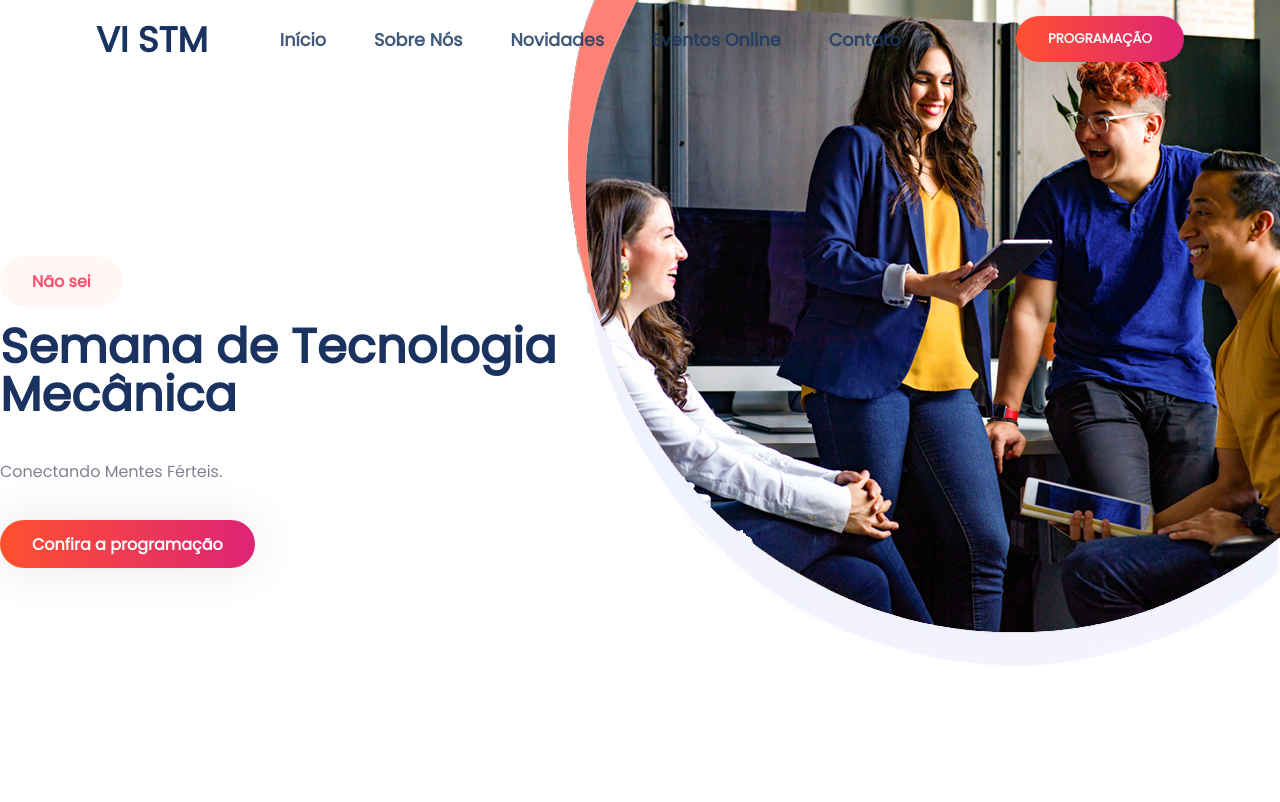
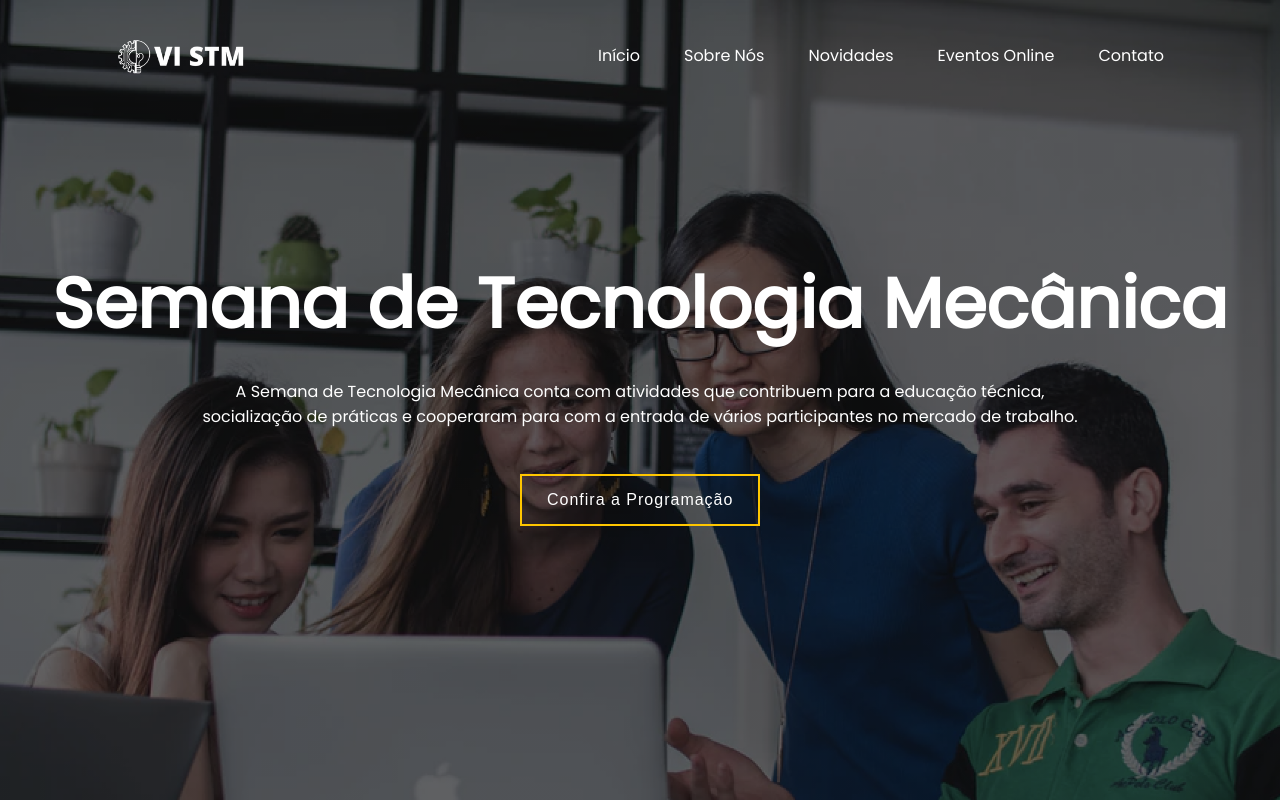
Before and after one commit to Nobleur/stm, a plain HTML site: page index.html in a window 1280 px wide. Shown: the top 802 px of the page. Drawn offline with nearby package versions, Linux system fonts and the light colour scheme.

Commit message:
segundo commit

```diff
--- a/index.html
+++ b/index.html
@@ -14,75 +14,31 @@
 </head>
 <body>
 
-    <!-- Header Section -->
+    <div class="banner">
+        <div class="navbar animate__animated animate__backInDown animate__fast">
+            <img src="/assets/logo.png" class="logo" alt="logo">
 
-    <header class="container-fluid">
-        <nav id="nav" class="flex font-poppins">
-            <div class="nav-brand">
-                <a href="#" class="text-dark text-lg text-bold">VI STM</a>
+            <ul>
+                <li><a href="#">Início</a></li>
+                <li><a href="#">Sobre Nós</a></li>
+                <li><a href="#">Novidades</a></li>
+                <li><a href="#">Eventos Online</a></li>
+                <li><a href="#">Contato</a></li>
+            </ul>
+        </div>
+
+        <div class="content">
+            <div class="title-event animate__animated animate__fadeInDown animate__fast">
+                Semana de Tecnologia Mecânica
             </div>
-
-            <div class="toggle-btn">
-                <button class="btn">
-                    <i class="bi bi-filter-right"></i>
-                </button>
-            </div>
-
-            <div class="collapse flex-grow">
-                <ul class="flex">
-                    <li>
-                        <a href="#" class="link">Início</a>
-                    </li>
-                    <li>
-                        <a href="#" class="link">Sobre Nós</a>
-                    </li>
-                    <li>
-                        <a href="#" class="link">Novidades</a>
-                    </li>
-                    <li>
-                        <a href="#" class="link">Eventos Online</a>
-                    </li>
-                    <li>
-                        <a href="#" class="link">Contato</a>
-                    </li>
-                </ul>
-            </div>
-
-            <div class="flex-initial">
-                <ul class="flex">
-                    <button class="btn btn-primary btn-shadow bg-gradient text-white text-uppercase">Programação</button>
-                </ul>
-            </div>
-
-        </nav>
-    </header>
+            <p class="animate__animated animate__fadeInUp">A Semana de Tecnologia Mecânica conta com atividades que contribuem para a educação técnica, <br> socialização de práticas e cooperaram para com a entrada de vários participantes no mercado de trabalho. </p>
+            <button class="button animate__animated animate__zoomIn" type="button">Confira a Programação</button>
+        </div>
+    </div>
 
     <!-- Main Section -->
 
     <main id="site-main">
-
-        <!-- Banner Area -->
-
-        <section class="banner-area font-poppins">
-            <div class="container mx-auto banner-title">
-                <div class="title">
-                    <span class="d-inline btn btn-primary bg-gradient-peach text-red">Não sei</span>
-                    <div class="py-2 branding text-dark text-lg sm-text-xl text-bold animate__animated animate__fadeInUp">
-                        <span class="d-block animate__animated animate__fadeInDown animate__faster">Semana de Tecnologia</span>
-                        <span class="d-block animate__animated animate__fadeInDown animate__fast">Mecânica</span>
-                    </div>
-
-                    <div class="py-5 animate__animated animate__fadeInUp">
-                        <p class="text-gray">Conectando Mentes Férteis.</p>
-                    </div>
-
-                    <div class="py-5 animate__animated animate__fadeInUp">
-                        <a href="#" class="btn btn-primary bg-gradient text-white btn-shadow">Confira a programação</a>
-                    </div>
-
-                </div>
-            </div>
-        </section>
 
         <!-- Agency Area -->
 
--- a/main.js
+++ b/main.js
@@ -29,3 +29,12 @@ window.onload = function digital_fn(){
 var rellax = new Rellax('.rellax',{
     center: true
 })
+
+// Menu
+
+var menu = document.querySelector('.navbar ul');
+var menuIcone = document.querySelector('.menu-icone');
+
+function abrirMenu(){
+    menu.classList.toggle('open');
+}
--- a/style.css
+++ b/style.css
@@ -8,7 +8,7 @@
 --text-light: #f6f6f6;
 --text-dark: #1A3260;
 --text-dark2: #1A3760D4;
---text-red: #ff4d6d;
+--text-red: #fe0a26cc;
 --box-shadow: 0px 0px 50px 0px rgb(0 0 0 / 10%);
 --bg-blue: rgb(249, 243, 255);
 --bg-red: rgb(254, 247, 252);
@@ -21,8 +21,8 @@
 
     /* Gradient Colors */
 
---bg-gradient: linear-gradient(to right, #ff512f, #dd2476);
---bg-gradient-indigo: linear-gradient(to right, #8e2de2, #4a00e0);
+--bg-gradient: linear-gradient(to right, #ffc600, #ffce1e);
+--bg-gradient-indigo: linear-gradient(to right, #ff6a16, #ff7f34);
 --bg-gradient-peach: linear-gradient(to right, #fff7f3, #fff7f3);
 
     /* Images */
@@ -359,7 +359,105 @@ ul{
         display: inline-block !important;
     }
 }
+
 /* End Media Query*/
+
+/* Banner */
+
+.banner{
+    width: 100%;
+    height: 100vh;
+    background-image: linear-gradient(rgba(0,0,0,0.60), rgba(0,0,0,0.60)), url(/assets/background.png);
+    background-size: cover;
+    background-position: center;
+}
+
+.navbar{
+    width: 85%;
+    margin: auto;
+    padding: 35px 0;
+    display: flex;
+    align-items: center;
+    justify-content: space-between;
+}
+
+.logo{
+    width: 170px;
+    cursor: pointer;
+}
+
+.navbar ul li{
+    list-style: none;
+    display: inline-block;
+    margin: 0 20px;
+    position: relative;
+}
+
+.navbar ul li a{
+    text-decoration: none;
+    color: #fff;
+    font-family: var(--font-poppins);
+    border-radius: 20px;
+}
+
+.navbar ul li::after{
+    content: '';
+    height: 3px;
+    width: 0;
+    background: #ffc600;
+    position: absolute;
+    left: 0;
+    bottom: -10px;
+    transition: 0.5s;
+}
+
+.navbar ul li:hover::after{
+    width: 100%;
+}
+
+.content{
+    width: 100%;
+    position: absolute;
+    top: 50%;
+    transform: translateY(-50%);
+    text-align: center;
+    color: #fff;
+}
+
+.title-event{
+    font-size: 70px;
+    line-height: 100px;
+    font-weight: bold;
+    font-family: var(--font-poppins);
+}
+
+.content p{
+    margin: 25px 50px;
+    font-weight: 100;
+    line-height: 25px;
+    font-family: var(--font-poppins);
+}
+
+.button{
+    padding: 15px 25px;
+    margin: 20px;
+    font-size: 16px;
+    letter-spacing: 1px;
+    border: 2px solid #ffc600;
+    color: #fff;
+    cursor: pointer;
+    background: linear-gradient(to right, transparent 50%, #ffc600 50%);
+    background-size: 200%;
+    background-position: left;
+    transition: background-position 0.5s;
+}
+
+.button:hover{
+    background-position: right;
+    color: #000;
+}
+
+/* End Banner */
 
 /* Navigation */
 
@@ -409,23 +507,6 @@ ul{
 }
 
 /* End Navigation */
-
-/* Banner Area */
-
-#site-main .banner-area{
-    width: 100%;
-    position: relative;
-    background: var(--bg-cover) no-repeat;
-    background-position-x: right;
-    z-index: -99;
-}
-
-#site-main .banner-area .banner-title{
-    height: 95vh;
-    padding-top: 16rem;
-}
-
-/* End Banner Area */
 
 /* Agency Area */
 
```
Also changed, not shown: assets/background.png (added), assets/logo.png (added), assets/menu.png (added).
